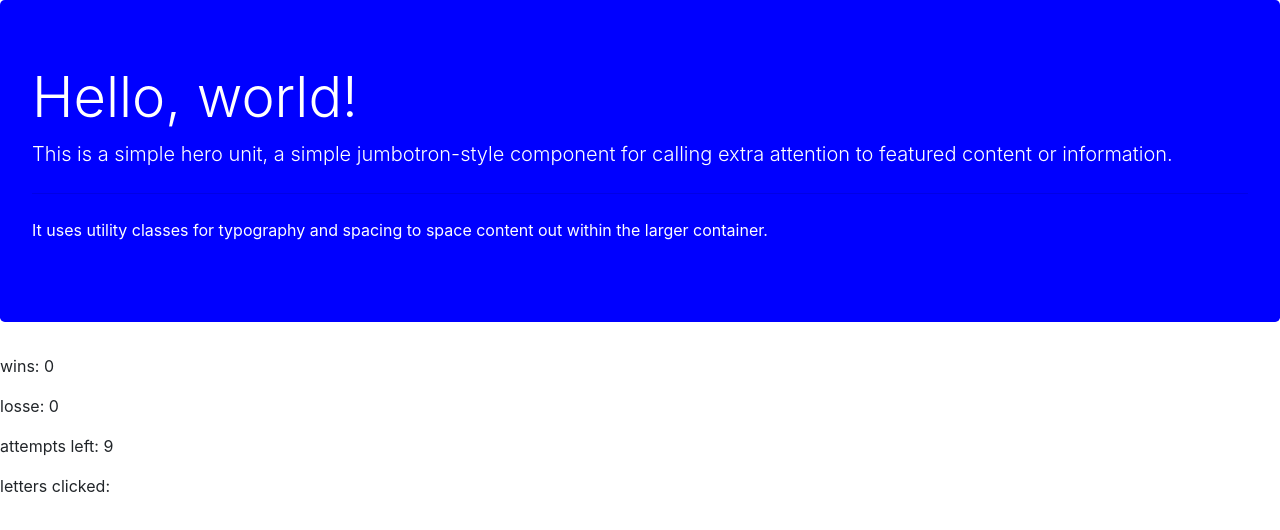
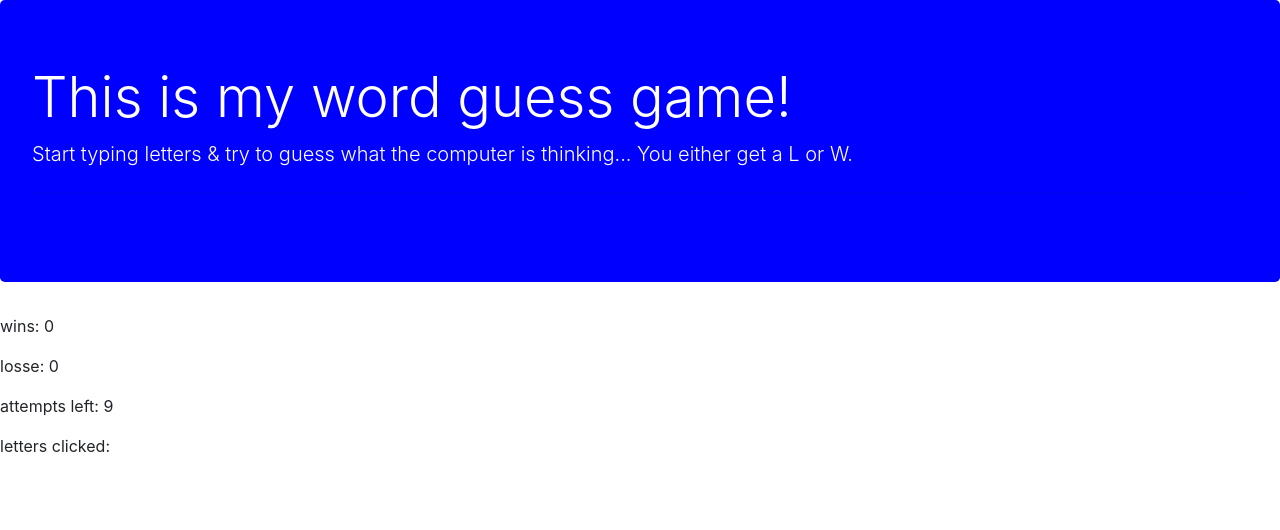
Before and after one commit to kmcteer/Psychic-game, a plain HTML site: page index.html in a window 1280 px wide. Drawn offline with nearby package versions, Linux system fonts and the light colour scheme.

Commit message:
updated jumbotron

```diff
--- a/index.html
+++ b/index.html
@@ -7,10 +7,9 @@
     </head>
     <body>
             <div class="jumbotron">
-                    <h1 class="display-4">Hello, world!</h1>
-                    <p class="lead">This is a simple hero unit, a simple jumbotron-style component for calling extra attention to featured content or information.</p>
+                    <h1 class="display-4">This is my word guess game!</h1>
+                    <p class="lead">Start typing letters & try to guess what the computer is thinking... You either get a L or W.</p>
                     <hr class="my-4">
-                    <p>It uses utility classes for typography and spacing to space content out within the larger container.</p>
 
                   </div>
 
```
